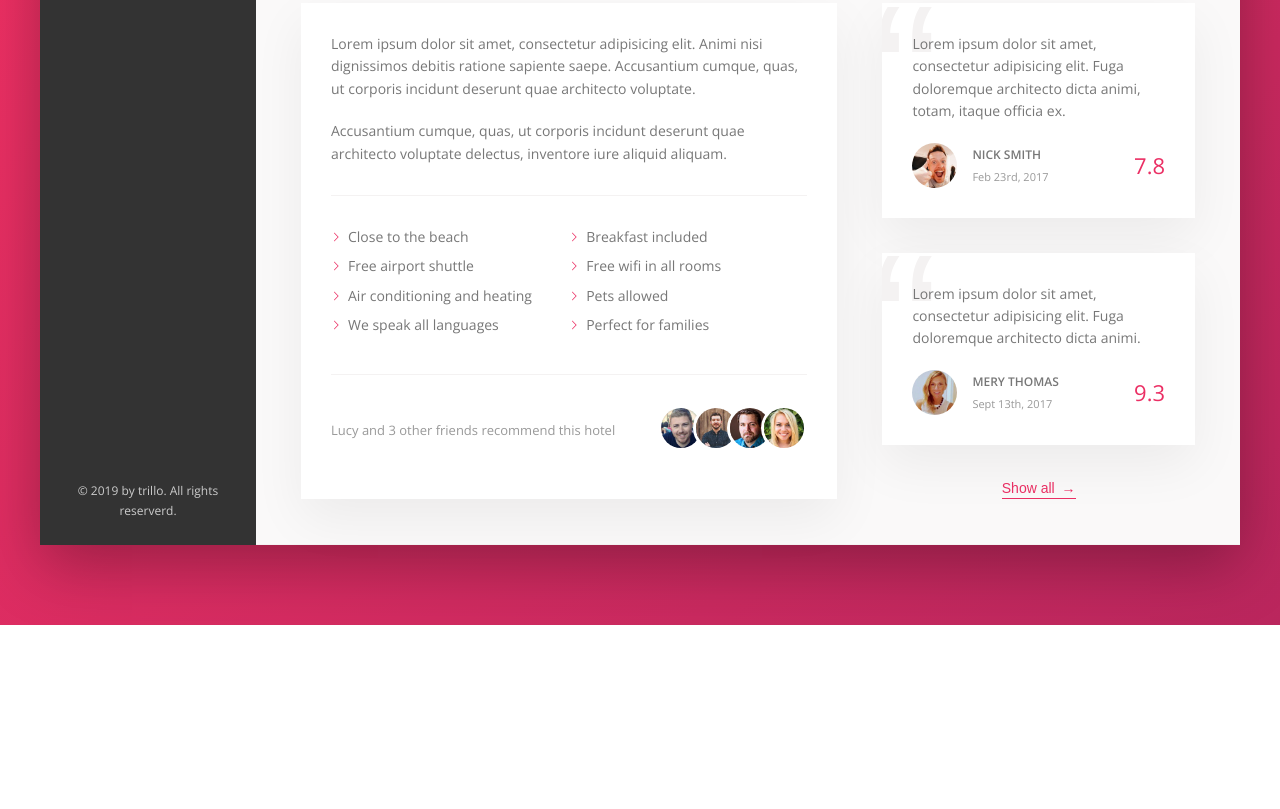
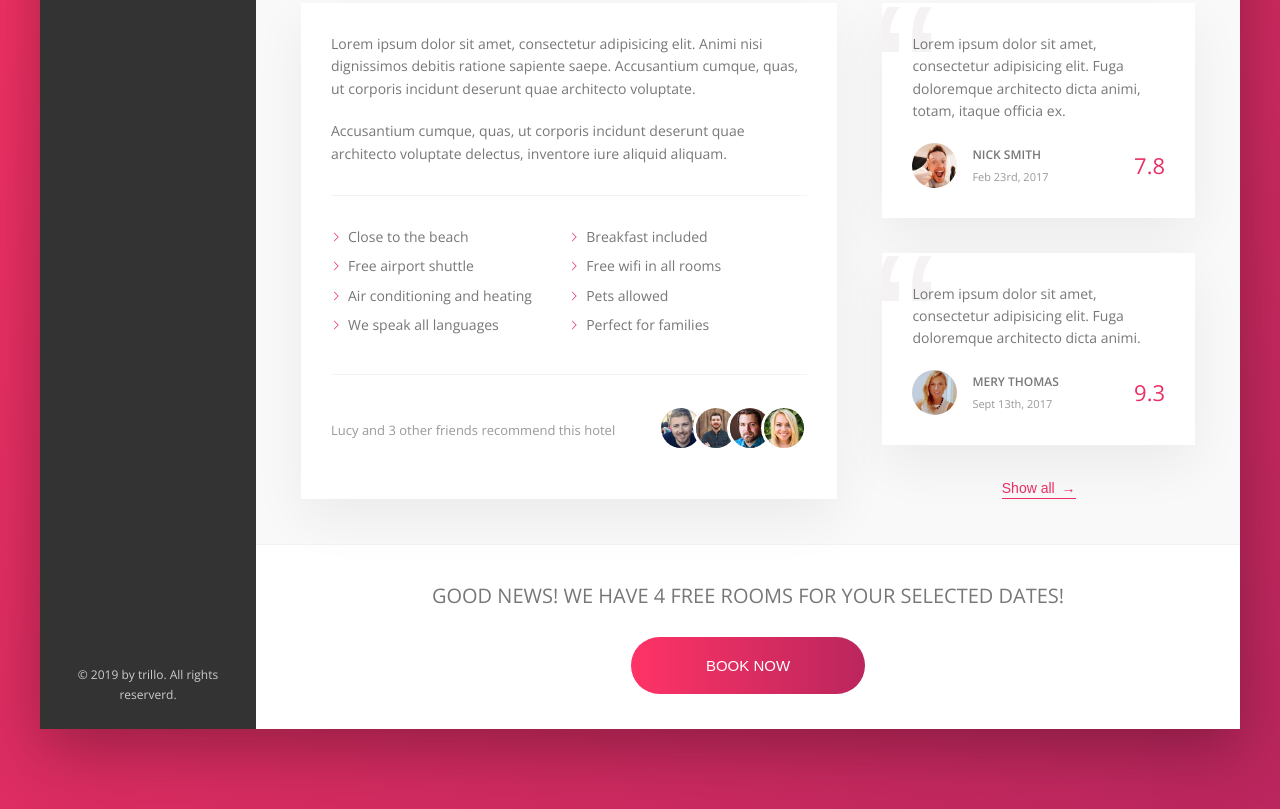
Before and after one commit to StefanSelfTaught/booking_design, a website: page index.html in a window 1280 px wide. Shown: the part 644-1453 px from the top of the page. Before the commit the page ends 1269 px from the top, so only its background shows below. Drawn offline with nearby package versions, Linux system fonts and the light colour scheme.

Commit message:
Finish cta button

```diff
--- a/index.html
+++ b/index.html
@@ -190,6 +190,15 @@
                            <button class="btn-inline">Show all <span>&rarr;</span></button>
                        </figure>
                    </div>
+                   <div class="cta">
+                        <h2 class="cta__book-now">
+                           Good news! We have 4 free rooms for your selected dates!
+                        </h2>
+                        <button class="btn">
+                            <span class="btn__visible">Book now</span>
+                            <span class="btn__invisible"> Only 4 rooms left</span>
+                        </button>
+                    </div>
                 </main>
             </div>
         </div>
--- a/sass/_components.scss
+++ b/sass/_components.scss
@@ -418,3 +418,64 @@
 		z-index: 1;
 	}
 }
+
+.cta {
+	padding: 3.5rem 0;
+	text-align: center;
+
+	&__book-now {
+		font-size: 2rem;
+		font-weight: 300;
+		margin-bottom: 2.5rem;
+		text-transform: uppercase;
+	}
+}
+
+.btn {
+	font-size: 1.5rem;
+	border: none;
+	font-weight: 300;
+	text-transform: uppercase;
+	border-radius: 100px;
+	background-image: linear-gradient(to right, var(--color-primary-light), var(--color-primary-dark));
+	color: #fff;
+	position: relative;
+	overflow: hidden;
+	cursor: pointer;
+
+	&__visible {
+		display: inline-block;
+		padding: 2rem 7.5rem;
+		height: 100%;
+		width: 100%;
+		transition: all .2s;
+	}
+
+	&__invisible {
+		display: inline-block;
+		position: absolute;
+		left: 0;
+		top: -100%;
+		padding: 2rem 0;
+		height: 100%;
+		width: 100%;
+		transition: all .2s;
+	}
+
+	&:hover {
+		background-image: linear-gradient(to left, var(--color-primary-light), var(--color-primary-dark));
+	}
+
+	&:hover &__visible {
+		transform: translateY(100%);
+	}
+
+	&:hover &__invisible {
+		top: 0;
+	}
+
+	&:focus {
+		outline: none;
+		animation: pulsate 1s infinite;
+	}
+}
```
Also changed, not shown: css/style.css.
